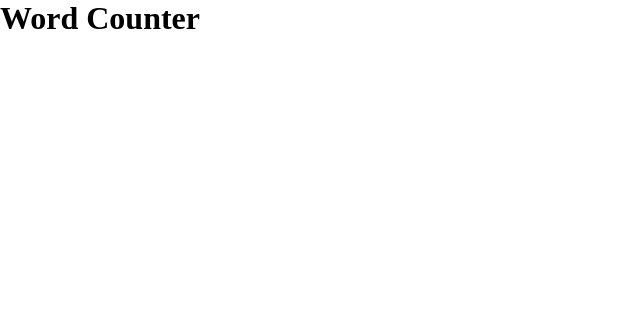
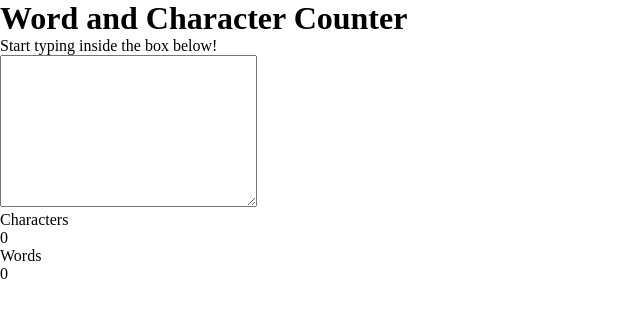
Before and after one commit to Will-Andrade/word-counter, a plain HTML site: page index.html in a window 1280 px wide. Shown: the whole page, without its empty margins (0-640 px from the left). Drawn offline with Linux system fonts and the light colour scheme.

Commit message:
finishes the project structure for now

```diff
--- a/index.html
+++ b/index.html
@@ -8,7 +8,25 @@
     <title>Word Counter</title>
 </head>
 <body>
-    <h1>Word Counter</h1>
+    <header>
+        <h1 class="main-title">Word and Character Counter</h1>
+        <p class="main-description">Start typing inside the box below!</p>
+    </header>
+
+    <main>
+        <textarea data-js="text-box" name="" cols="30" rows="10"></textarea>
+
+        <div class="counters">
+            <p>Characters</p>
+            <span data-js="characters-count">0</span>
+        </div>
+
+        <div class="counters">
+            <p>Words</p>
+            <span data-js="words-count">0</>
+        </div>
+    </main>
+
     <script src="js/app.js"></script>
 </body>
 </html>
```
